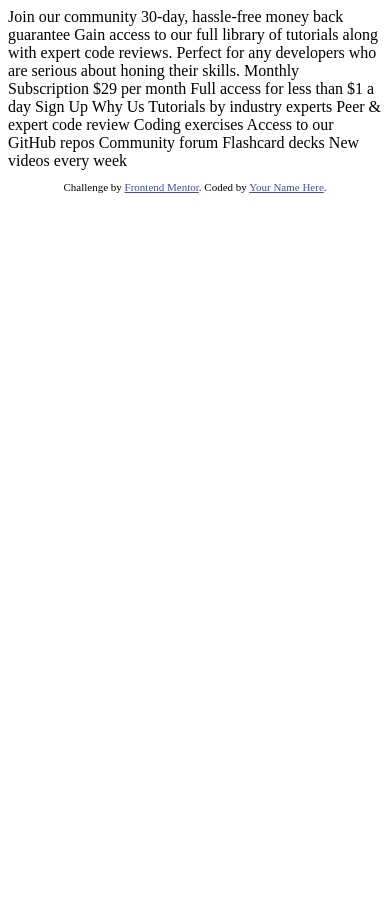
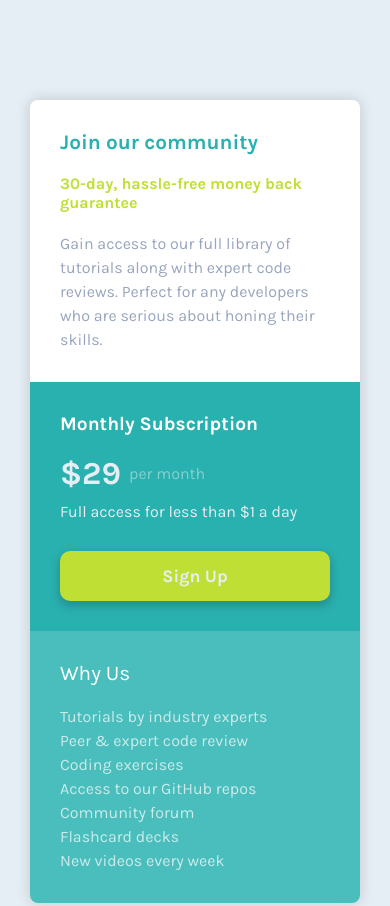
Before and after one commit to vzapola/single-price-grid-component-master, a plain HTML site: page index.html in a window 390 px wide. Shown: the top 906 px of the page. Before the commit the page ends 844 px from the top, so only its background shows below. Drawn offline with Linux system fonts and the light colour scheme.

Commit message:
mobile design

```diff
--- a/index.html
+++ b/index.html
@@ -1,45 +1,49 @@
 <!DOCTYPE html>
-<html lang="en">
+<html lang="pt-br">
 <head>
   <meta charset="UTF-8">
   <meta name="viewport" content="width=device-width, initial-scale=1.0"> <!-- displays site properly based on user's device -->
-
   <link rel="icon" type="image/png" sizes="32x32" href="./images/favicon-32x32.png">
-
-  <title>Frontend Mentor | Single Price Grid Component</title>
+  <link rel="stylesheet" href="style.css">
+    <title>Single Price Grid Component</title>
 
   <!-- Feel free to remove these styles or customise in your own stylesheet 👍 -->
-  <style>
-    .attribution { font-size: 11px; text-align: center; }
-    .attribution a { color: hsl(228, 45%, 44%); }
-  </style>
+
 </head>
 <body>
-  Join our community
+  <section>
+    <div class="container">
+      <div class="item item-1">
+        <h2>Join our community</h2>
 
-  30-day, hassle-free money back guarantee
+        <h3>30-day, hassle-free money back guarantee</h3>
 
-  Gain access to our full library of tutorials along with expert code reviews.
-  Perfect for any developers who are serious about honing their skills.
+        <p>Gain access to our full library of tutorials along with expert code reviews.
+        Perfect for any developers who are serious about honing their skills.</p>
+      </div>
 
-  Monthly Subscription
+      <div class="item item-2">
+        <h2>Monthly Subscription</h2>
+        <h3><span>&dollar;29 </span><div class="vertical">per month</div></h3>
+        <p>Full access for less than &dollar;1 a day</p>
+        <a href="#" type="button" class="button">Sign Up</a>
+      </div>
 
-  &dollar;29 per month
+      <div class="item item-3">
+        <h3>Why Us</h3>
 
-  Full access for less than &dollar;1 a day
-
-  Sign Up
-
-  Why Us
-
-  Tutorials by industry experts
-  Peer &amp; expert code review
-  Coding exercises
-  Access to our GitHub repos
-  Community forum
-  Flashcard decks
-  New videos every week
-
+        <ul>
+          <li><p><a href="#">Tutorials by industry experts</a></p></li>
+          <li><p><a href="#">Peer &amp; expert code review</a></p></li>
+          <li><p><a href="#">Coding exercises</a></p></li>
+          <li><p><a href="#">Access to our GitHub repos</a></p></li>
+          <li><p><a href="#">Community forum</a></p></li>
+          <li><p><a href="#">Flashcard decks</a></p></li>
+          <li><p><a href="#">New videos every week</a></p></li>
+        </ul>
+      </div>
+    </div>
+  </section>
   <footer>
     <p class="attribution">
       Challenge by <a href="https://www.frontendmentor.io?ref=challenge" target="_blank">Frontend Mentor</a>.
@@ -47,4 +51,5 @@
     </p>
   </footer>
 </body>
+
 </html>
--- /dev/null
+++ b/style.css
@@ -0,0 +1,132 @@
+@import url('https://fonts.googleapis.com/css2?family=Karla:wght@400;700&display=swap');
+
+html {
+    font-family: 'Karla', sans-serif;
+    font-size: 16px;
+}
+
+*{
+    padding: 0;
+    margin: 0;
+    box-sizing: border-box;
+}
+
+section {
+    min-height: 100vh;
+    width: 100%;
+    display: flex;
+    align-items: center;
+    justify-content: center;
+    background-color: rgb(229, 238, 244);
+    padding: 100px 30px;
+}
+
+.container {
+    display: grid;
+    grid-template-columns: 100%;
+    max-width: 375px;
+    margin: 0 auto;
+    border-radius: 8px;
+    box-shadow: 0px 0px 14px 1px #00000024;
+    overflow: hidden;
+}
+
+.item {
+    padding: 30px;
+}
+
+.item-1 {
+    background-color: white;
+}
+
+.item-1 h2{
+    color: rgb(41, 177, 175);
+    font-weight: 700;
+    font-size: 1.3rem;
+    margin-bottom: 20px;
+}
+
+.item-1 h3 {
+    color: rgb(191, 223, 52);
+    font-weight: 700;
+    font-size: 1rem;
+    margin-bottom: 20px;
+}
+
+.item-1 p{
+    color: rgb(152, 165, 189);
+    font-size: 1rem;
+    line-height: 1.5rem;
+}
+
+.item-2 {
+    background-color: rgb(41, 177, 175);
+}
+
+.item-2 h2 {
+    color: white;
+    font-weight: 600;
+    font-size: 1.2rem;
+    margin-bottom: 20px;
+}
+
+.item-2 h3 {
+    color: rgba(229, 238, 244, 0.5);
+    font-size: 1rem;
+    font-weight: 400;
+    align-content: center;
+    margin-bottom: 10px;
+}
+
+.item-2 h3 span {
+    color: rgba(229, 238, 244);
+    font-size: 2rem;
+    font-weight: 700;
+}
+
+.item-2 p {
+    color: rgba(229, 238, 244);
+    font-size: 1rem;
+    font-weight: 400;
+    margin-bottom: 30px;
+}
+
+.vertical {
+    display: inline;
+    vertical-align:0.3rem;
+}
+
+.button {
+    color: rgb(229, 238, 244);
+    text-decoration: none;
+    text-align: center;
+    width: 100%;
+    padding: 15px;
+    display: inline-block;
+    background-color: rgb(191, 223, 52);
+    font-weight: 700;
+    border-radius: 10px;
+    font-size: 1.1rem;
+    box-shadow: 0px 4px 10px 1px #00000033;
+}
+
+.item-3 {
+    background-color: rgb(74, 190, 189);
+}
+
+.item-3 h3 {
+    color: white;
+    font-weight: 400;
+    font-size: 1.3rem;
+    margin-bottom: 20px;
+}
+
+ul {
+    list-style: none;
+}
+
+.item-3 a {
+    text-decoration: none;
+    color: rgb(255, 255, 255, .7);
+    line-height: 1.5rem;
+}
```
Also changed, not shown: 1 other file.
